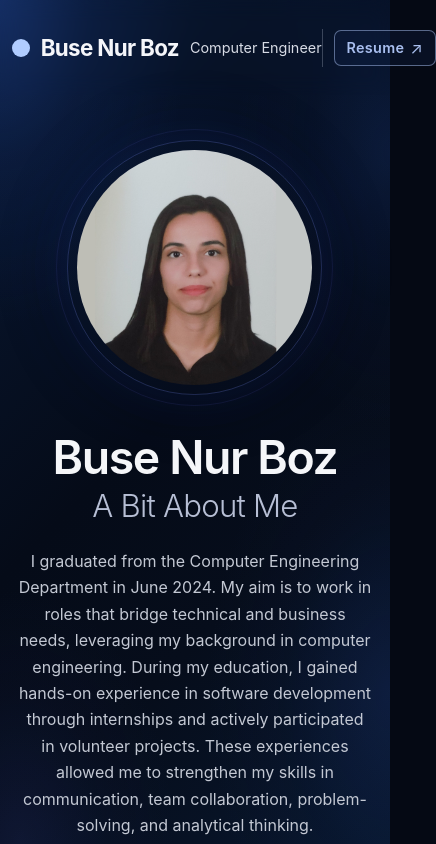
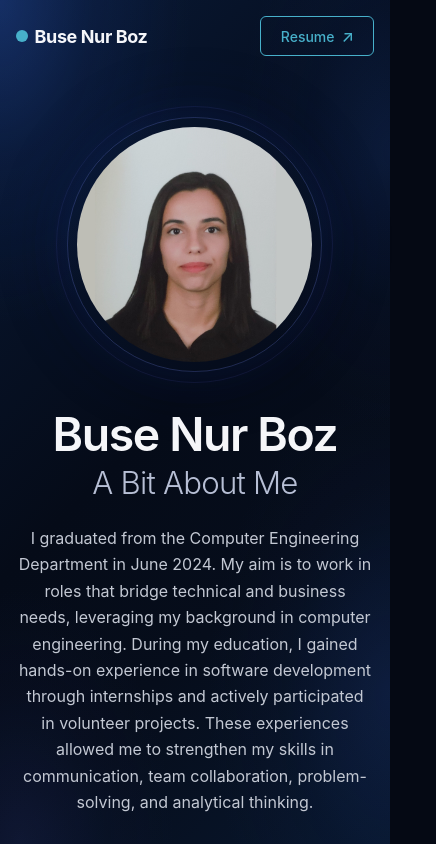
Before and after one commit to busebz/BuseNurBoz, a React (Create React App) app: page / in a window 390 px wide. Shown: the top 844 px of the page, 436 px wide, since content can reach past the window. Built offline with nearby package versions, Linux system fonts and the light colour scheme.

Commit message:
Improve responsive navbar layout and zoom scaling

```diff
--- a/src/components/Navbar.module.css
+++ b/src/components/Navbar.module.css
@@ -1,600 +1,317 @@
 .header {
+  width: 100%;
+  position: sticky;
   top: 0;
-  left: 0;
-  width: 100%;
   z-index: 1000;
-  backdrop-filter: blur(10px);
-  -webkit-backdrop-filter: blur(10px);
+  background: transparent;
+  backdrop-filter: none;
 }
 
 .navbar {
   width: 92%;
   max-width: 1500px;
-  height: 100px;
+  min-height: 100px;
   margin: 0 auto;
+  padding: 0 55px;
   display: flex;
   align-items: center;
   justify-content: space-between;
+  gap: 24px;
+  box-sizing: border-box;
 }
 
 .brand {
   display: flex;
   align-items: center;
-  margin-left: 55px;
+  flex-shrink: 0;
+  gap: 0;
   padding: 0;
+  margin: 0;
   border: none;
   background: transparent;
-  font-family: inherit;
+  color: inherit;
+  font: inherit;
   cursor: pointer;
   white-space: nowrap;
 }
 
 .brandDot {
-  width: 20px;
-  height: 20px;
-  margin-right: 14px;
+  width: 15px;
+  height: 15px;
+  flex-shrink: 0;
   border-radius: 50%;
-  background: #b0ccff;
-  flex-shrink: 0;
+  background: #47b0ca;
+  margin-right: 10px;
 }
 
 .name {
-  color: #f5f6fa;
-  font-size: 1.65rem;
-  font-weight: 650;
-  letter-spacing: -0.03em;
-}
-
-.name span {
+  font-size: 24px;
+  font-weight: 700;
+  letter-spacing: -0.4px;
   color: #f5f6fa;
 }
 
 .jobTitle {
-  margin-left: 18px;
+  margin-left: 12px;
+  font-size: 19px;
+  font-weight: 400;
   color: #d7dbe5;
-  font-size: 1.12rem;
-  font-weight: 400;
+  white-space: nowrap;
 }
 
 .navigation {
   display: flex;
   align-items: center;
-  margin-right: 15px;
+  gap: 24px;
+  flex-shrink: 0;
 }
 
 .navLinks {
   display: flex;
   align-items: center;
-  height: 44px;
+  gap: 28px;
 }
 
 .navItem {
   position: relative;
-  height: 44px;
-  display: flex;
-  align-items: center;
-  justify-content: center;
-  padding: 0 15px;
+  padding: 10px 0;
   border: none;
   background: transparent;
-  color: #e1e4ec;
-  font-family: inherit;
-  font-size: 1rem;
-  font-weight: 400;
+  color: #d7dbe5;
+  font: inherit;
+  font-size: 19px;
   cursor: pointer;
-  transition: color 0.25s ease;
-}
-
-.navItem:not(:last-child)::before {
-  content: "";
-  position: absolute;
-  right: 0;
-  top: 50%;
-  width: 1px;
-  height: 23px;
-  background: rgba(190, 200, 220, 0.28);
-  transform: translateY(-50%);
+  white-space: nowrap;
+  transition: color 0.2s ease;
 }
 
 .navItem:hover,
 .navItem.active {
-  color: #a9bfef;
+  color: #47b0ca;
 }
 
-.navItem.active::after {
+.navItem::after {
   content: "";
   position: absolute;
-  left: 50%;
-  bottom: -2px;
-  width: 34px;
+  left: 0;
+  bottom: 3px;
+  width: 0;
   height: 2px;
-  border-radius: 2px;
-  background: #a9bfef;
-  transform: translateX(-50%);
-  box-shadow: 0 0 7px rgba(49, 90, 168, 0.22);
+  background: #47b0ca;
+  transition: width 0.2s ease;
+}
+
+.navItem:hover::after,
+.navItem.active::after {
+  width: 100%;
 }
 
 .cvWrapper {
-  position: relative;
-  height: 44px;
   display: flex;
   align-items: center;
-  margin-left: 7px;
-  padding-left: 13px;
-}
-
-.cvWrapper::before {
-  content: "";
-  position: absolute;
-  left: 0;
-  top: 50%;
-  width: 1px;
   height: 42px;
-  background: rgba(190, 200, 220, 0.28);
-  transform: translateY(-50%);
+  padding-left: 0;
+  border-left: none;
+  flex-shrink: 0;
 }
 
 .cvLink {
-  position: relative;
-  min-width: 62px;
-  height: 38px;
-  padding: 0 16px;
   display: inline-flex;
   align-items: center;
   justify-content: center;
-  border: 1px solid rgba(169, 191, 239, 0.5);
-  border-radius: 8px;
-  background: rgba(20, 39, 78, 0.28);
-  color: #a9bfef;
-  font-size: 1rem;
-  font-weight: 600;
-  letter-spacing: 0.02em;
+  min-width: 105px;
+  min-height: 42px;
+  padding: 0 16px;
+  border: 1px solid #47b0ca;
+  border-radius: 6px;
+  color: #47b0ca;
+  background: transparent;
   text-decoration: none;
-  box-sizing: border-box;
-  transition:
-    color 0.25s ease,
-    border-color 0.25s ease,
-    background-color 0.25s ease,
-    transform 0.25s ease;
+  font-size: 16px;
+  font-weight: 500;
+  white-space: nowrap;
+  transition: background 0.2s ease, color 0.2s ease;
+}
+
+.cvLink:hover {
+  background: #47b0ca;
+  color: #fff;
 }
 
 .cvLink::after {
   content: "↗";
-  position: static;
-  width: auto;
-  height: auto;
-  margin-left: 9px;
-  background: none;
-  color: #a9bfef;
-  font-size: 1.1rem;
-  font-weight: 400;
-  transform: none;
-  transition:
-    color 0.25s ease,
-    transform 0.25s ease;
+  margin-left: 7px;
+  font-size: 16px;
 }
 
-.cvLink:hover {
-  color: #d8e3ff;
-  border-color: rgba(169, 191, 239, 0.8);
-  background: rgba(35, 62, 115, 0.32);
-  transform: translateY(-1px);
-}
-
-.cvLink:hover::after {
-  color: #d8e3ff;
-  transform: translate(2px, -2px);
-}
-
-/* LARGE DESKTOP */
-
+/* Large screens */
 @media screen and (min-width: 1450px) {
   .navbar {
     max-width: 1600px;
-    height: 104px;
-  }
-
-  .brandDot {
-    width: 21px;
-    height: 21px;
-  }
-
-  .name {
-    font-size: 1.78rem;
-  }
-
-  .jobTitle {
-    font-size: 1.18rem;
-  }
-
-  .navItem,
-  .cvLink {
-    font-size: 1.06rem;
-  }
-
-  .navItem {
-    padding: 0 16px;
-  }
-
-  .cvLink {
-    min-width: 65px;
-    height: 40px;
-  }
-
-  .cvLink::after {
-    font-size: 1.16rem;
   }
 }
-
-/* LARGE DESKTOP 2 */
-
-@media screen and (min-width: 1600px) {
-  .navbar {
-    height: 106px;
-  }
-
-  .brandDot {
-    width: 21.5px;
-    height: 21.5px;
-    margin-right: 15px;
-  }
-
-  .name {
-    font-size: 1.84rem;
-  }
-
-  .jobTitle {
-    margin-left: 19px;
-    font-size: 1.22rem;
-  }
-
-  .navLinks,
-  .navItem,
-  .cvWrapper {
-    height: 47px;
-  }
-
-  .navItem {
-    padding: 0 16.5px;
-    font-size: 1.1rem;
-  }
-
-  .navItem:not(:last-child)::before {
-    height: 24px;
-  }
-
-  .navItem.active::after {
-    width: 36px;
-  }
-
-  .cvWrapper {
-    margin-left: 8px;
-    padding-left: 14px;
-  }
-
-  .cvWrapper::before {
-    height: 43px;
-  }
-
-  .cvLink {
-    min-width: 67px;
-    height: 41px;
-    padding: 0 17px;
-    font-size: 1.1rem;
-  }
-
-  .cvLink::after {
-    margin-left: 10px;
-    font-size: 1.2rem;
-  }
-}
-
-/* LARGE DESKTOP 3 */
 
 @media screen and (min-width: 1700px) {
   .navbar {
     max-width: 1700px;
   }
+}
 
-  .name {
-    font-size: 1.9rem;
+/* Medium screens */
+@media screen and (max-width: 1250px) {
+  .navbar {
+    width: 94%;
+    padding: 0 20px;
+    gap: 16px;
+  }
+
+  .navigation {
+    gap: 18px;
+  }
+
+  .navLinks {
+    gap: 18px;
   }
 
   .jobTitle {
-    font-size: 1.26rem;
-  }
-
-  .navItem,
-  .cvLink {
-    font-size: 1.14rem;
-  }
-
-  .cvLink::after {
-    font-size: 1.24rem;
+    margin-left: 9px;
   }
 }
 
-/* LARGE DESKTOP 4 */
-
-@media screen and (min-width: 1800px) {
+/* Small laptops and tablets */
+@media screen and (max-width: 1050px) {
   .navbar {
-    height: 108px;
+    min-height: 88px;
+    padding: 0 10px;
+    gap: 12px;
   }
 
   .brandDot {
-    width: 22px;
-    height: 22px;
-    margin-right: 15px;
+    width: 13px;
+    height: 13px;
+    margin-right: 8px;
   }
 
   .name {
-    font-size: 1.96rem;
+    font-size: 20px;
   }
 
   .jobTitle {
-    margin-left: 20px;
-    font-size: 1.3rem;
+    font-size: 15px;
+    margin-left: 8px;
   }
 
-  .navLinks,
-  .navItem,
-  .cvWrapper {
-    height: 48px;
+  .navigation {
+    gap: 12px;
+  }
+
+  .navLinks {
+    gap: 12px;
   }
 
   .navItem {
-    padding: 0 17px;
-    font-size: 1.18rem;
-  }
-
-  .navItem:not(:last-child)::before {
-    height: 25px;
-  }
-
-  .navItem.active::after {
-    width: 38px;
-  }
-
-  .cvWrapper {
-    margin-left: 8px;
-    padding-left: 14px;
-  }
-
-  .cvWrapper::before {
-    height: 44px;
+    font-size: 15px;
   }
 
   .cvLink {
-    min-width: 69px;
-    height: 42px;
-    padding: 0 17px;
-    font-size: 1.18rem;
-  }
-
-  .cvLink::after {
-    font-size: 1.28rem;
+    min-width: 90px;
+    min-height: 40px;
+    padding: 0 10px;
+    font-size: 15px;
   }
 }
 
-/* EXTRA LARGE DESKTOP */
-
-@media screen and (min-width: 2000px) {
-  .navbar {
-    height: 110px;
-  }
-
-  .brandDot {
-    width: 22.5px;
-    height: 22.5px;
-    margin-right: 16px;
-  }
-
-  .name {
-    font-size: 2.02rem;
-  }
-
-  .jobTitle {
-    margin-left: 20px;
-    font-size: 1.34rem;
-  }
-
-  .navLinks,
-  .navItem,
-  .cvWrapper {
-    height: 49px;
-  }
-
-  .navItem {
-    padding: 0 17.5px;
-    font-size: 1.22rem;
-  }
-
-  .navItem:not(:last-child)::before {
-    height: 26px;
-  }
-
-  .navItem.active::after {
-    width: 39px;
-  }
-
-  .cvWrapper {
-    margin-left: 9px;
-    padding-left: 15px;
-  }
-
-  .cvWrapper::before {
-    height: 45px;
-  }
-
-  .cvLink {
-    min-width: 71px;
-    height: 43px;
-    padding: 0 18px;
-    font-size: 1.22rem;
-  }
-
-  .cvLink::after {
-    font-size: 1.32rem;
-  }
-}
-
-/* TABLET */
-
-@media screen and (max-width: 1100px) {
-  .navbar {
-    width: 94%;
-    max-width: none;
-    height: 100px;
-  }
-
-  .brand {
-    margin-left: 20px;
-  }
-
-  .brandDot {
-    width: 20px;
-    height: 20px;
-    margin-right: 14px;
-  }
-
-  .name {
-    font-size: 1.65rem;
-  }
-
-  .jobTitle {
-    margin-left: 18px;
-    font-size: 1.12rem;
-  }
-
-  .navigation {
-    margin-right: 5px;
-  }
-
-  .navLinks,
-  .navItem,
-  .cvWrapper {
-    height: 44px;
-  }
-
-  .navItem {
-    padding: 0 11px;
-    font-size: 1rem;
-  }
-
-  .cvWrapper {
-    margin-left: 6px;
-    padding-left: 11px;
-  }
-
-  .cvLink {
-    min-width: 62px;
-    height: 38px;
-    padding: 0 16px;
-    font-size: 1rem;
-  }
-
-  .cvLink::after {
-    font-size: 1.1rem;
-  }
-}
-
-/* MOBILE */
-
+/* Mobile */
 @media screen and (max-width: 850px) {
   .navbar {
     width: 92%;
+    min-height: 78px;
+    padding: 0;
+    gap: 12px;
   }
 
   .navLinks {
     display: none;
   }
 
-  .brand {
-    margin-left: 0;
+  .navigation {
+    margin-left: auto;
+    gap: 0;
   }
 
-  .navigation {
-    margin-right: 0;
+  .name {
+    font-size: 20px;
+  }
+
+  .jobTitle {
+    font-size: 15px;
+  }
+
+  .cvWrapper {
+    height: auto;
+  }
+
+  .cvLink {
+    min-height: 40px;
+    padding: 0 13px;
+    font-size: 15px;
+  }
+}
+
+/* Small mobile */
+@media screen and (max-width: 520px) {
+  .navbar {
+    width: 92%;
+    min-height: 72px;
+    gap: 10px;
   }
 
   .brandDot {
-    width: 20px;
-    height: 20px;
-    margin-right: 14px;
+    width: 12px;
+    height: 12px;
+    margin-right: 7px;
   }
 
   .name {
-    font-size: 1.65rem;
+    font-size: 18px;
   }
 
   .jobTitle {
-    margin-left: 16px;
-    font-size: 1.05rem;
-  }
-
-  .cvWrapper {
-    margin-left: 0;
-    padding-left: 18px;
-  }
-
-  .cvWrapper::before {
-    height: 42px;
+    display: none;
   }
 
   .cvLink {
-    min-width: 62px;
-    height: 38px;
-    padding: 0 16px;
-    font-size: 1rem;
+    min-height: 38px;
+    padding: 0 11px;
+    font-size: 14px;
+  }
+}
+
+/* Very small mobile */
+@media screen and (max-width: 360px) {
+  .navbar {
+    width: 94%;
+    min-height: 68px;
+    gap: 8px;
+  }
+
+  .brandDot {
+    width: 10px;
+    height: 10px;
+    margin-right: 6px;
+  }
+
+  .name {
+    font-size: 17px;
+  }
+
+  .cvLink {
+    min-height: 36px;
+    padding: 0 9px;
+    font-size: 13px;
   }
 
   .cvLink::after {
-    margin-left: 9px;
-    font-size: 1.1rem;
+    margin-left: 5px;
   }
 }
-
-/* SMALL MOBILE */
-
-@media screen and (max-width: 520px) {
-  .navbar {
-    width: 94%;
-    height: 95px;
-  }
-
-  .brandDot {
-    width: 18px;
-    height: 18px;
-    margin-right: 11px;
-  }
-
-  .name {
-    font-size: 1.4rem;
-  }
-
-  .jobTitle {
-    margin-left: 11px;
-    font-size: 0.9rem;
-  }
-
-  .cvWrapper {
-    padding-left: 12px;
-  }
-
-  .cvWrapper::before {
-    height: 38px;
-  }
-
-  .cvLink {
-    min-width: 58px;
-    height: 36px;
-    padding: 0 12px;
-    border-radius: 7px;
-    font-size: 0.9rem;
-  }
-
-  .cvLink::after {
-    margin-left: 6px;
-    font-size: 1rem;
-  }
-}
```
